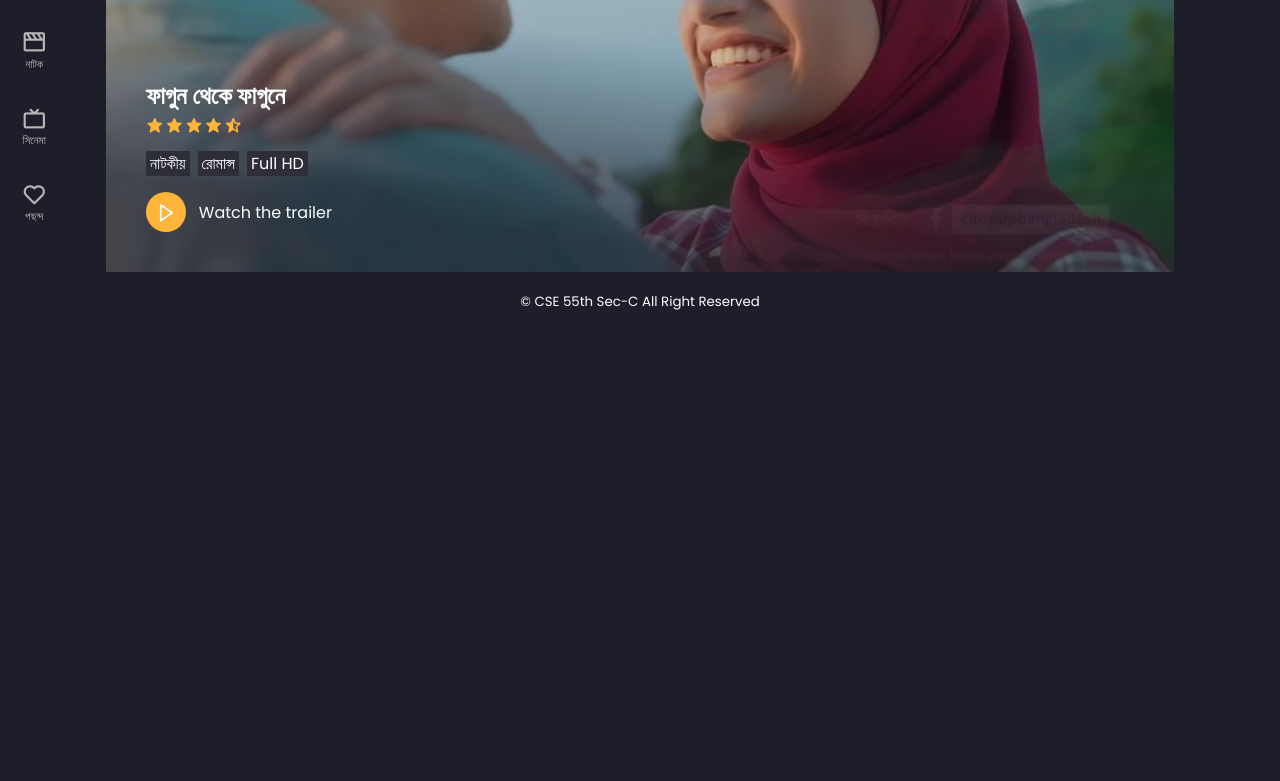
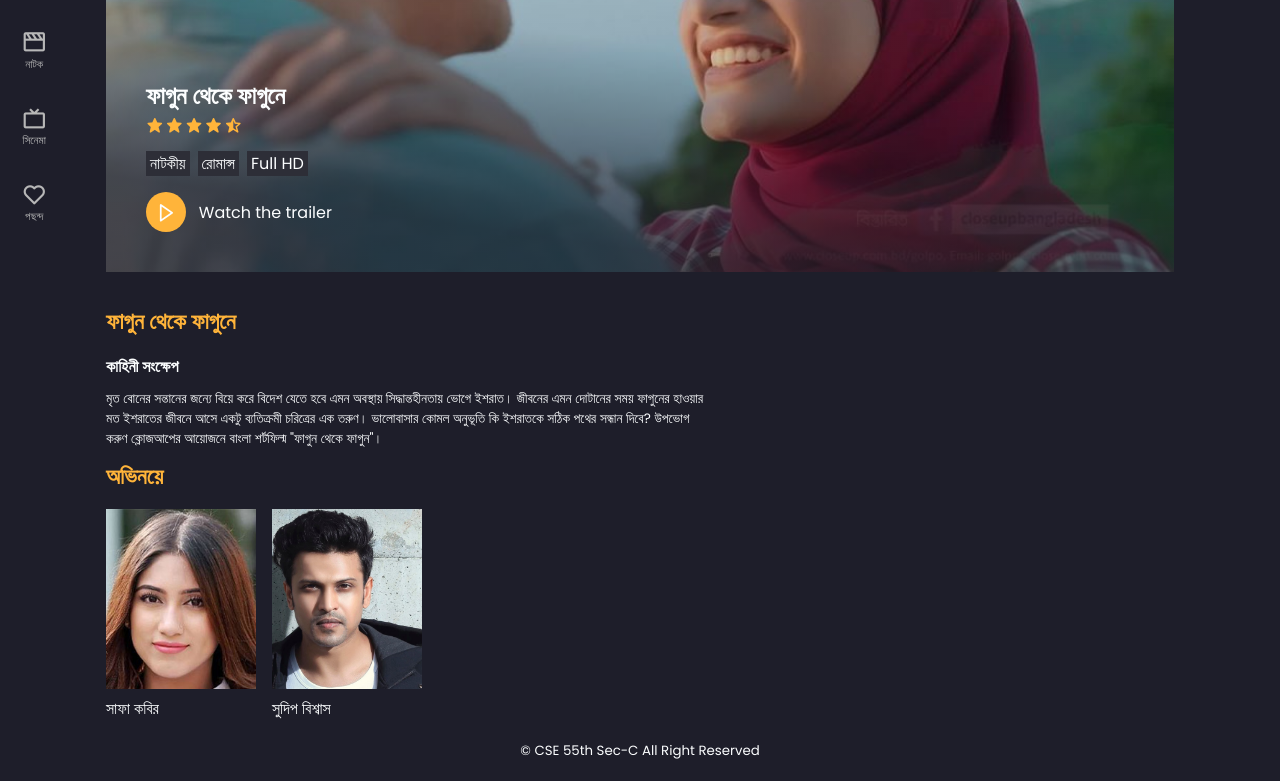
Before and after one commit to Muntasir15/MovieMela_project, a plain HTML site: page play-page.html in a window 1280 px wide. Shown: the part 348-1129 px from the top of the page. Before the commit the page ends 800 px from the top, so only its background shows below. Drawn offline with nearby package versions, Linux system fonts and the light colour scheme.

Commit message:
Update play-page.html

```diff
--- a/play-page.html
+++ b/play-page.html
@@ -85,6 +85,22 @@
         </div>
     </div>
 </div>
+<div class="about-movie container">
+    <h2>ফাগুন থেকে ফাগুনে</h2>
+    <h3>কাহিনী সংক্ষেপ</h3>
+    <p>মৃত বোনের সন্তানের জন্যে বিয়ে করে বিদেশ যেতে হবে এমন অবস্থায় সিদ্ধান্তহীনতায় ভোগে ইশরাত। জীবনের এমন দোটানের সময় ফাগুনের হাওয়ার মত ইশরাতের জীবনে আসে একটু ব্যতিক্রমী চরিত্রের এক তরুণ। ভালোবাসার কোমল অনুভূতি কি ইশরাতকে সঠিক পথের সন্ধান দিবে? উপভোগ করুণ ক্লোজআপের আয়োজনে বাংলা শর্টফিল্ম "ফাগুন থেকে ফাগুন"।</p>
+    <h2 class="cast-heading">অভিনয়ে</h2>
+    <div class="cast">
+        <div class="cast-box">
+            <img src="/play-page/cast1.jpg" alt="" class="cast-img">
+            <span class="cast-title">সাফা কবির</span>
+        </div>
+        <div class="cast-box">
+            <img src="/play-page/cast2.jpg" alt="" class="cast-img">
+            <span class="cast-title">সুদিপ বিশ্বাস</span>
+        </div>
+    </div>
+</div>
 
 <!--Copyright-->
 <div class="copyright">
```
